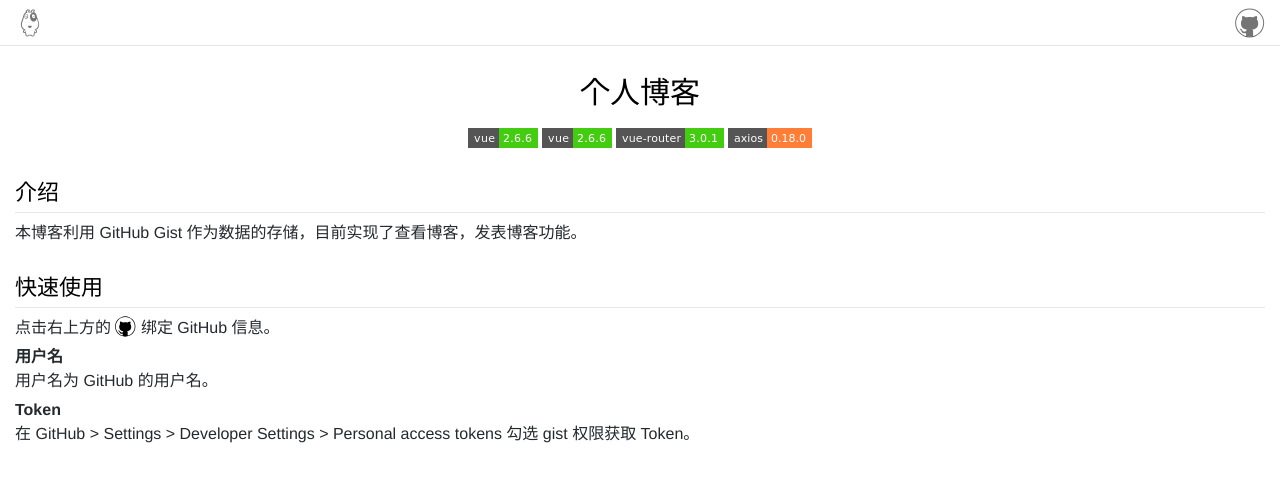
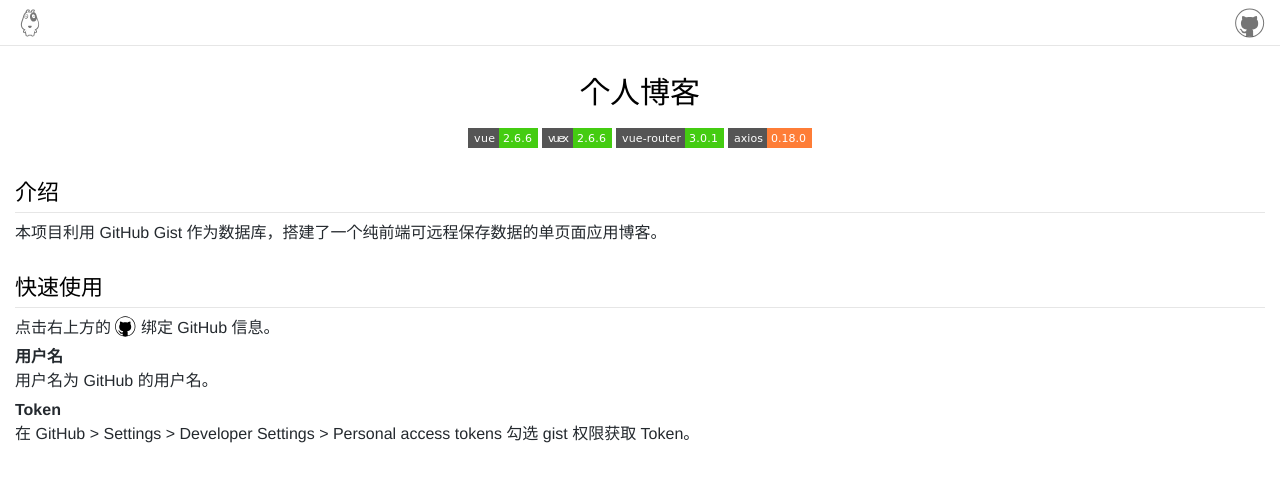
Before and after one commit to Lkzai/my-vue-blog, a Vue app: page /#/read in a window 1280 px wide. Shown: the top 482 px of the page. Built offline with nearby package versions, Linux system fonts and the light colour scheme.

Commit message:
添加了readme,调回社交圈页面样式

```diff
--- a/src/views/Followers.vue
+++ b/src/views/Followers.vue
@@ -72,6 +72,7 @@
         .followers {
             position: relative;
 
+            @include border(top,rgba(0,0,0,.2));
             .followers-item {
                 position: relative;
                 display: flex;
--- a/src/views/Following.vue
+++ b/src/views/Following.vue
@@ -70,6 +70,7 @@
         .following {
             position: relative;
 
+            @include border(top,rgba(0,0,0,.2));
             .following-item {
                 position: relative;
                 display: flex;
--- a/src/views/Read.vue
+++ b/src/views/Read.vue
@@ -6,7 +6,7 @@
                     <p class="read-big-title">个人博客</p>
                     <div class="read-rely">
                         <svg class="read-icon" width="70" height="20"><g shape-rendering="crispEdges"><path fill="#555" d="M0 0h31v20H0z"/><path fill="#4c1" d="M31 0h39v20H31z"/></g><g fill="#fff" text-anchor="middle" font-family="DejaVu Sans,Verdana,Geneva,sans-serif" font-size="110"> <text x="165" y="140" transform="scale(.1)" textLength="210">vue</text><text x="495" y="140" transform="scale(.1)" textLength="290">2.6.6</text></g> </svg>
-                        <svg class="read-icon" width="70" height="20"><g shape-rendering="crispEdges"><path fill="#555" d="M0 0h31v20H0z"/><path fill="#4c1" d="M31 0h39v20H31z"/></g><g fill="#fff" text-anchor="middle" font-family="DejaVu Sans,Verdana,Geneva,sans-serif" font-size="110"> <text x="165" y="140" transform="scale(.1)" textLength="210">vue</text><text x="495" y="140" transform="scale(.1)" textLength="290">2.6.6</text></g> </svg>
+                        <svg class="read-icon" width="70" height="20"><g shape-rendering="crispEdges"><path fill="#555" d="M0 0h31v20H0z"/><path fill="#4c1" d="M31 0h39v20H31z"/></g><g fill="#fff" text-anchor="middle" font-family="DejaVu Sans,Verdana,Geneva,sans-serif" font-size="110"> <text x="165" y="140" transform="scale(.1)" textLength="210">vuex</text><text x="495" y="140" transform="scale(.1)" textLength="290">2.6.6</text></g> </svg>
                         <svg class="read-icon" width="108" height="20"><g shape-rendering="crispEdges"><path fill="#555" d="M0 0h69v20H0z"/><path fill="#4c1" d="M69 0h39v20H69z"/></g><g fill="#fff" text-anchor="middle" font-family="DejaVu Sans,Verdana,Geneva,sans-serif" font-size="110"> <text x="355" y="140" transform="scale(.1)" textLength="590">vue-router</text><text x="875" y="140" transform="scale(.1)" textLength="290">3.0.1</text></g> </svg>
                         <svg class="read-icon" width="84" height="20"><g shape-rendering="crispEdges"><path fill="#555" d="M0 0h39v20H0z"/><path fill="#fe7d37" d="M39 0h45v20H39z"/></g><g fill="#fff" text-anchor="middle" font-family="DejaVu Sans,Verdana,Geneva,sans-serif" font-size="110"> <text x="205" y="140" transform="scale(.1)" textLength="290">axios</text><text x="605" y="140" transform="scale(.1)" textLength="350">0.18.0</text></g> </svg>
                     </div>
@@ -17,7 +17,7 @@
                             介绍
                         </div>
                         <div class="read-detail">
-                            本博客利用 GitHub Gist 作为数据的存储，目前实现了查看博客，发表博客功能。
+                            本项目利用 GitHub Gist 作为数据库，搭建了一个纯前端可远程保存数据的单页面应用博客。
                         </div>
                     </div>
                     <div class="read-main-item">
--- a/src/views/Sociality.vue
+++ b/src/views/Sociality.vue
@@ -39,7 +39,6 @@
                 display: flex;
                 margin: 15px 0;
                 padding: 0 15px;
-                @include border(top,rgba(0,0,0,.2));
                 .sociality-nav-item {
                     position: relative;
                     flex: 1;
```
Also changed, not shown: 1 other file (tests, documents, lock files or other folders).
